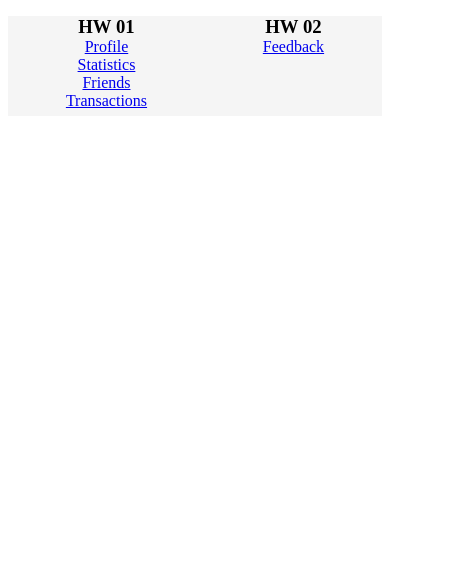
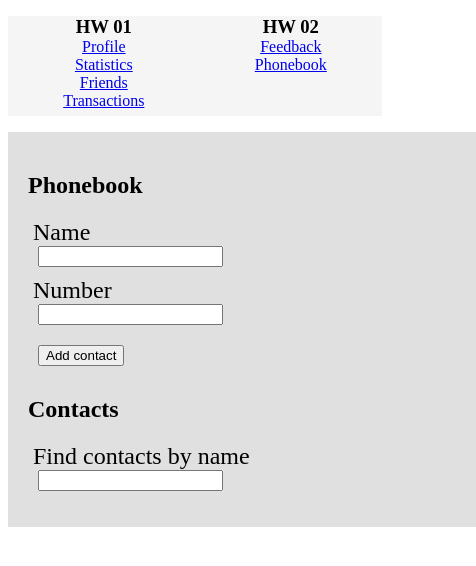
Before and after one commit to LazyMisha/react-hw-01-components, a React (Create React App) app: page /react-hw-01-components/phonebook in a window 390 px wide. Shown: the top 566 px of the page, 476 px wide, since content can reach past the window. Built offline with nearby package versions, Linux system fonts and the light colour scheme.

Commit message:
* created Phonebook. HW02 task 2

```diff
--- a/src/App.js
+++ b/src/App.js
@@ -9,6 +9,7 @@ import Header from "./components/Header";
 import FriendList from "./components/HW_01/Task3/FriendList";
 import TransactionHistory from "./components/HW_01/Task4/TransactionHistory";
 import Feedback from "./components/HW_02/Task1/Feedback";
+import Phonebook from "./components/HW_02/Task2/Phonebook";
 
 const App = () => {
   return (
@@ -30,6 +31,10 @@ const App = () => {
             render={() => <TransactionHistory items={transactions} />}
           />
           <Route path="/react-hw-01-components/feedback" component={Feedback} />
+          <Route
+            path="/react-hw-01-components/phonebook"
+            component={Phonebook}
+          />
         </>
       </Switch>
     </Router>
--- a/src/components/HW_01/Task4/TransactionHistory/index.jsx
+++ b/src/components/HW_01/Task4/TransactionHistory/index.jsx
@@ -5,9 +5,11 @@ const TransactionHistory = ({ items }) => {
   return (
     <table className={styles.transactionHistory}>
       <thead>
-        <th>Type</th>
-        <th>Amount</th>
-        <th>Currency</th>
+        <tr>
+          <th>Type</th>
+          <th>Amount</th>
+          <th>Currency</th>
+        </tr>
       </thead>
       <tbody>
         {items.map((item) => (
--- /dev/null
+++ b/src/components/HW_02/Task2/Contact/index.jsx
@@ -0,0 +1,11 @@
+import React from "react";
+import styles from "./styles.module.scss";
+
+const Contact = ({ contact, onDelete }) => (
+  <li className={styles.contactItem}>
+    {contact.name}: {contact.number}
+    <button onClick={() => onDelete(contact.id)}>Delete</button>
+  </li>
+);
+
+export default Contact;
--- /dev/null
+++ b/src/components/HW_02/Task2/Contact/styles.module.scss
@@ -0,0 +1,6 @@
+.contactItem {
+  display: list-item;
+  min-height: 0px;
+  font-size: large;
+  padding: 3px;
+}
--- /dev/null
+++ b/src/components/HW_02/Task2/ContactsList/index.jsx
@@ -0,0 +1,19 @@
+import React from "react";
+import styles from "./styles.module.scss";
+import Contact from "../Contact";
+
+const ContactsList = ({ filter, contacts, onDelete }) => {
+  return (
+    <ul>
+      {contacts
+        .filter((contact) =>
+          contact.name.toLowerCase().includes(filter.toLowerCase())
+        )
+        .map((contact) => (
+          <Contact key={contact.id} contact={contact} onDelete={onDelete} />
+        ))}
+    </ul>
+  );
+};
+
+export default ContactsList;
--- /dev/null
+++ b/src/components/HW_02/Task2/Filter/index.jsx
@@ -0,0 +1,10 @@
+import React from "react";
+
+const Filter = ({ onFilter }) => (
+  <div>
+    <label>Find contacts by name</label>
+    <input onChange={onFilter}></input>
+  </div>
+);
+
+export default Filter;
--- /dev/null
+++ b/src/components/HW_02/Task2/Form/index.jsx
@@ -0,0 +1,56 @@
+import React, { Component } from "react";
+import uuid from "react-uuid";
+import "./styles.module.scss";
+
+class Form extends Component {
+  state = {
+    name: "",
+    number: "",
+  };
+
+  capitalizeFirstChar = (name) => name.charAt(0).toUpperCase() + name.slice(1);
+
+  handleSubmit = (event) => {
+    event.preventDefault();
+
+    if (!this.state.name || !this.state.number) {
+      return;
+    }
+
+    let name = this.capitalizeFirstChar(this.state.name);
+    let number = this.state.number;
+
+    this.props.onSubmit({ id: uuid(), name, number });
+    this.setState({ name: "", number: "" });
+  };
+
+  handleInputChange = (event) => {
+    event.target.name === "name"
+      ? this.setState({ name: event.target.value })
+      : this.setState({ number: event.target.value });
+  };
+
+  render() {
+    return (
+      <form onSubmit={this.handleSubmit}>
+        <label>Name</label>
+        <input
+          type="text"
+          name="name"
+          value={this.state.name}
+          onChange={this.handleInputChange}
+        ></input>
+        <label>Number</label>
+        <input
+          type="number"
+          name="number"
+          value={this.state.number}
+          onChange={this.handleInputChange}
+        ></input>
+        <button>Add contact</button>
+      </form>
+    );
+  }
+}
+
+export default Form;
--- /dev/null
+++ b/src/components/HW_02/Task2/Form/styles.module.scss
@@ -0,0 +1,20 @@
+input {
+  display: block;
+  margin: 10px;
+  margin-top: 0px;
+}
+
+input[type="number"]::-webkit-inner-spin-button,
+input[type="number"]::-webkit-outer-spin-button {
+  -webkit-appearance: none;
+  margin: 0;
+}
+
+button {
+  margin: 10px;
+}
+
+label {
+  margin: 5px;
+  font-size: x-large;
+}
--- /dev/null
+++ b/src/components/HW_02/Task2/Phonebook/index.jsx
@@ -0,0 +1,49 @@
+import React, { Component } from "react";
+import styles from "./styles.module.scss";
+import Form from "../Form";
+import ContactList from "../ContactsList";
+import Filter from "../Filter";
+
+class Phonebook extends Component {
+  state = {
+    contacts: [],
+    filter: "",
+  };
+
+  handleAddContact = (contact) => {
+    this.state.contacts.filter((cont) => {
+      return cont.name.toLowerCase() === contact.name.toLowerCase();
+    }).length > 0
+      ? alert(`${contact.name} is already in contacts.`)
+      : this.setState(({ contacts }) => ({
+          contacts: [...contacts, contact],
+        }));
+  };
+
+  handleFilter = (event) => this.setState({ filter: event.target.value });
+
+  handleDelete = (id) => {
+    let filteredContacts = this.state.contacts.filter(
+      (contact) => contact.id !== id
+    );
+    this.setState({ contacts: filteredContacts });
+  };
+
+  render() {
+    return (
+      <div className={styles.phonebook}>
+        <h2>Phonebook</h2>
+        <Form onSubmit={this.handleAddContact} />
+        <h2>Contacts</h2>
+        <Filter onFilter={this.handleFilter} />
+        <ContactList
+          filter={this.state.filter}
+          contacts={this.state.contacts}
+          onDelete={this.handleDelete}
+        />
+      </div>
+    );
+  }
+}
+
+export default Phonebook;
--- /dev/null
+++ b/src/components/HW_02/Task2/Phonebook/styles.module.scss
@@ -0,0 +1,6 @@
+.phonebook {
+  background-color: #e0e0e0;
+  width: 428px;
+  margin: 0 auto;
+  padding: 20px;
+}
--- a/src/components/Header/index.jsx
+++ b/src/components/Header/index.jsx
@@ -26,6 +26,9 @@ const Header = () => {
           <span>
             <Link to="/react-hw-01-components/feedback">Feedback</Link>
           </span>
+          <span>
+            <Link to="/react-hw-01-components/phonebook">Phonebook</Link>
+          </span>
         </li>
       </ul>
     </div>
```
Also changed, not shown: src/components/HW_02/Task2/ContactsList/styles.module.scss (added).
